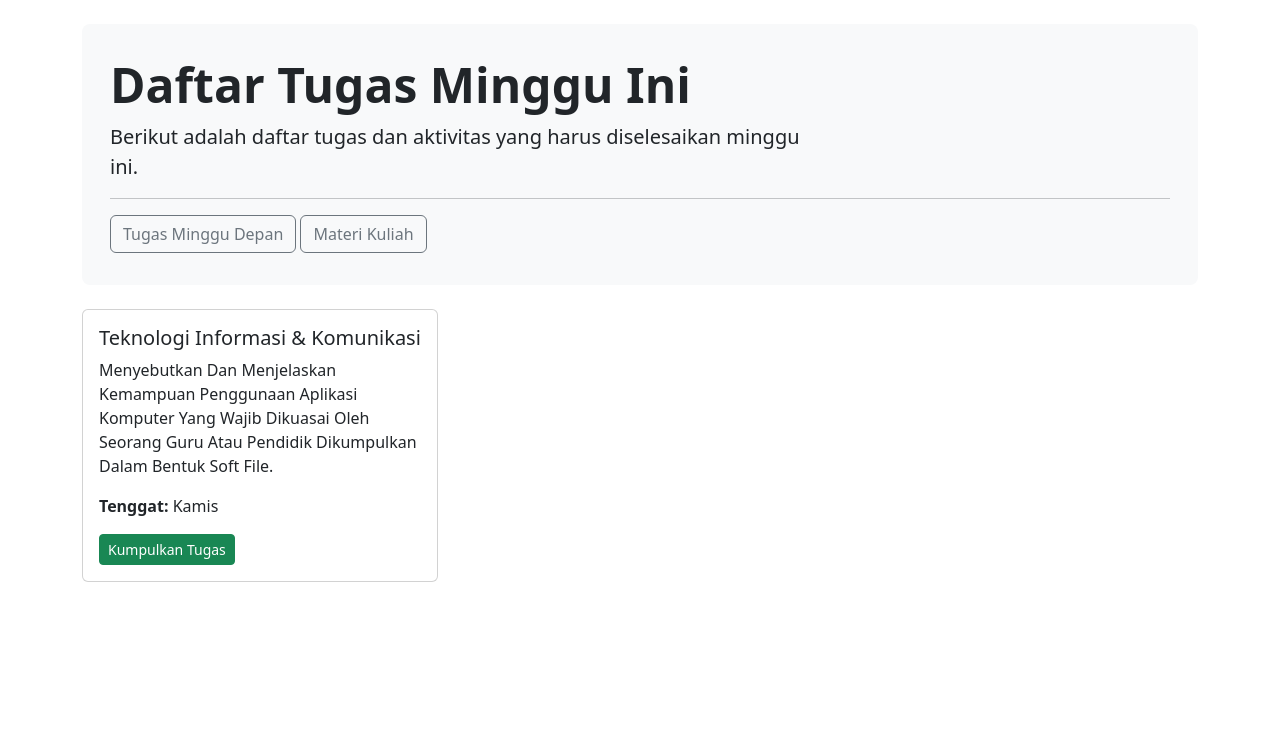
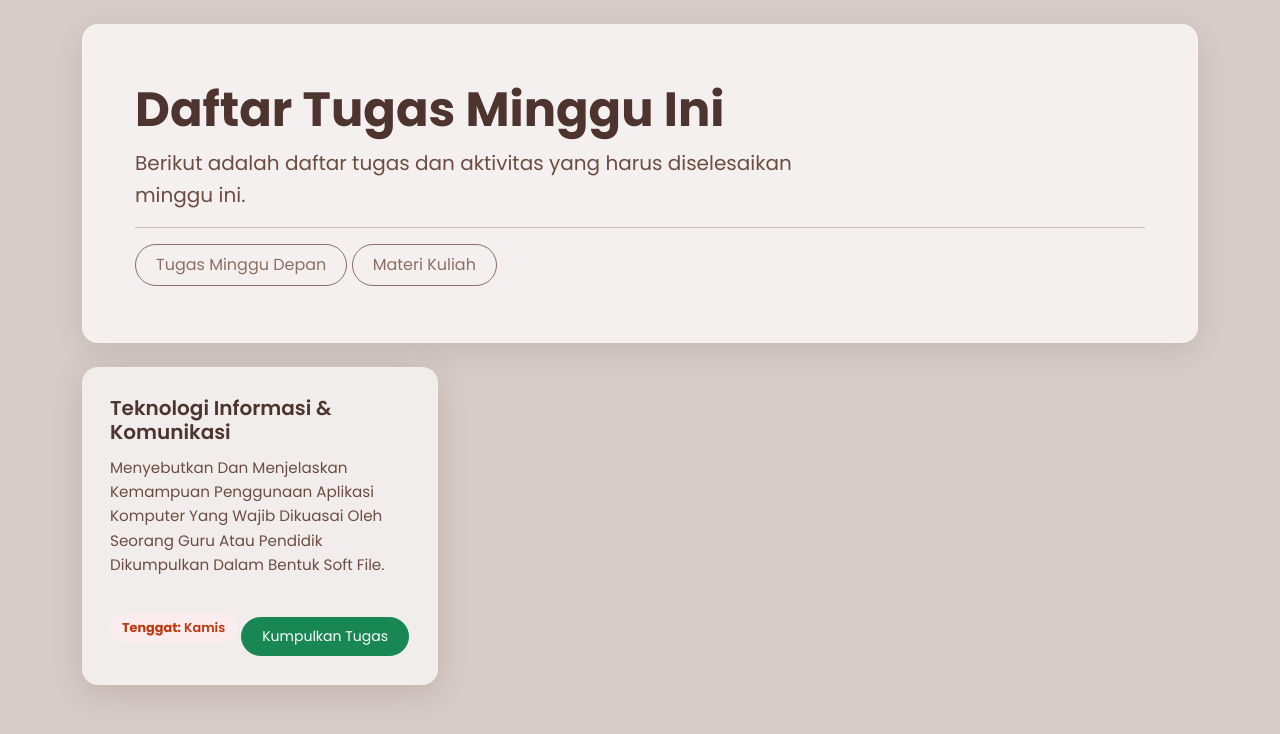
Before and after one commit to shan-chan/pbj24-test, a plain HTML site: page index.html in a window 1280 px wide. Drawn offline with nearby package versions, Linux system fonts and the light colour scheme.

Commit message:
Merubah ulang style -test-5
Signed-off-by: shan-chan <shantykarmila117@gmail.com>

```diff
--- a/index.html
+++ b/index.html
@@ -8,7 +8,7 @@
     <link rel="preconnect" href="https://fonts.gstatic.com" crossorigin>
     <link href="https://fonts.googleapis.com/css2?family=Poppins:wght@300;400;600;700&display=swap" rel="stylesheet">
     <link href="https://cdn.jsdelivr.net/npm/bootstrap@5.3.2/dist/css/bootstrap.min.css" rel="stylesheet">
-    <link rel="stylesheet" href="style.css?v=1.3">
+    <link rel="stylesheet" href="style.css?v=1.4">
 </head>
 <body>
 
--- a/style.css
+++ b/style.css
@@ -1,3 +1,128 @@
-    <li class="nav-item">
-        <a class="nav-link" href="materi.html" style="color: #5d4037; font-weight: 500; font-size: 1.1rem;">Materi Kuliah</a>
-    </li>
+/* Import font Poppins dari Google Fonts */
+@import url('https://fonts.googleapis.com/css2?family=Poppins:wght@300;400;600;700&display=swap');
+
+/* Gaya Umum */
+body {
+    font-family: 'Poppins', sans-serif;
+    color: #333;
+    line-height: 1.6;
+    background-color: #D7CCC8; /* Warna Coklat Kopi Susu yang lebih lembut */
+}
+
+/* Gaya Header Utama */
+.p-3.mb-4.bg-light.rounded-3 {
+    background-color: rgba(255, 255, 255, 0.7) !important; /* Latar belakang putih semi-transparan */
+    backdrop-filter: blur(10px); /* Efek Kaca Buram */
+    border: 1px solid rgba(255, 255, 255, 0.2);
+    border-radius: 1rem !important; /* Sudut lebih bulat (16px) */
+    box-shadow: 0 8px 32px 0 rgba(0, 0, 0, 0.1);
+    padding: 2.5rem !important; /* Padding lebih besar */
+    color: #4E342E; /* Warna teks coklat tua */
+}
+
+.p-3.mb-4.bg-light.rounded-3 h1 {
+    font-weight: 700;
+    color: #4E342E;
+}
+
+.p-3.mb-4.bg-light.rounded-3 p {
+    font-weight: 400;
+    color: #6D4C41;
+}
+
+/* Tombol Navigasi di Header */
+.btn-outline-secondary {
+    border-color: #8D6E63;
+    color: #8D6E63;
+    font-weight: 500;
+    border-radius: 2rem; /* Bentuk pil */
+    padding: 0.5rem 1.25rem;
+    transition: all 0.3s ease;
+}
+
+.btn-outline-secondary:hover {
+    background-color: #8D6E63;
+    color: #fff;
+    transform: translateY(-2px);
+    box-shadow: 0 4px 15px rgba(0,0,0,0.1);
+}
+
+/* --- GAYA KARTU MODERN --- */
+.card-tugas {
+    background: rgba(255, 255, 255, 0.65); /* Latar belakang kaca semi-transparan */
+    backdrop-filter: blur(12px); /* Efek blur lebih kuat dari header */
+    border: 1px solid rgba(255, 255, 255, 0.2); /* Border tipis untuk efek 3D */
+    border-radius: 1rem; /* Sudut bulat 16px */
+    box-shadow: 0 8px 32px 0 rgba(109, 76, 65, 0.2); /* Bayangan lembut berwarna coklat */
+    transition: all 0.3s ease;
+    overflow: hidden;
+    border-left: none; /* Menghapus border kiri yang lama */
+}
+
+.card-tugas:hover {
+    transform: translateY(-10px); /* Efek mengangkat lebih tinggi */
+    box-shadow: 0 12px 40px 0 rgba(109, 76, 65, 0.25); /* Bayangan lebih kuat saat hover */
+    background: rgba(255, 255, 255, 0.8);
+}
+
+.card-body {
+    padding: 1.75rem; /* Padding lebih luas */
+}
+
+.card-title {
+    font-weight: 600;
+    color: #4E342E;
+    margin-bottom: 0.75rem;
+}
+
+.card-text {
+    font-weight: 400;
+    color: #6D4C41;
+    font-size: 0.95rem;
+    margin-bottom: 1.5rem;
+}
+
+/* --- GAYA BARU UNTUK DEADLINE & KATEGORI --- */
+.card-deadline {
+    font-size: 0.8rem;
+    font-weight: 600;
+    color: #BF360C; /* Merah bata yang lebih elegan */
+    background-color: rgba(255, 235, 238, 0.7);
+    padding: 0.25rem 0.75rem;
+    border-radius: 2rem;
+    display: inline-block;
+}
+
+.badge.bg-secondary {
+    font-size: 0.8rem;
+    font-weight: 600;
+    background-color: rgba(144, 164, 174, 0.7) !important;
+    color: #263238;
+    padding: 0.25rem 0.75rem;
+    border-radius: 2rem;
+}
+
+/* Penyesuaian Posisi Tombol */
+.card-body > div:last-child {
+    display: flex;
+    justify-content: space-between;
+    align-items: center;
+    margin-top: auto; /* Mendorong ke bawah */
+}
+
+/* Tombol Aksi */
+.btn {
+    border-radius: 2rem; /* Bentuk pil */
+    font-weight: 500;
+    padding: 0.5rem 1.25rem;
+    transition: all 0.3s ease;
+}
+
+.btn:hover {
+    transform: translateY(-2px);
+    box-shadow: 0 4px 15px rgba(0,0,0,0.1);
+}
+
+/* Spinner Loading */
+.spinner-border {
+    color: #A1887F !important;
```
Also changed, not shown: materi.html (+1 -1 lines), minggu-depan.html (+1 -1 lines).
